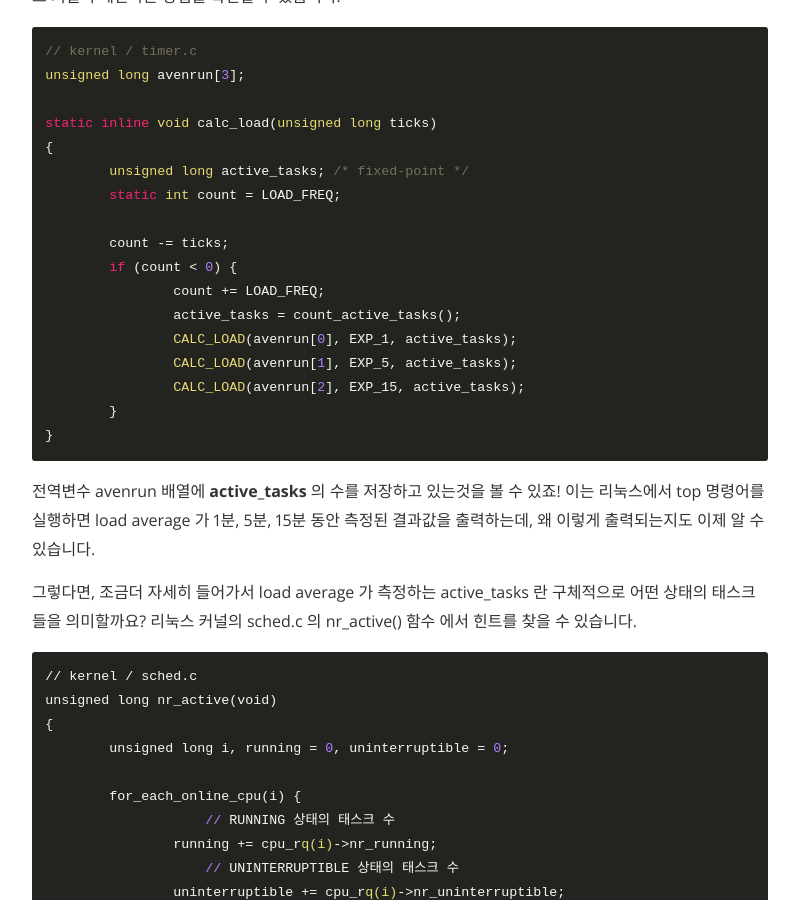
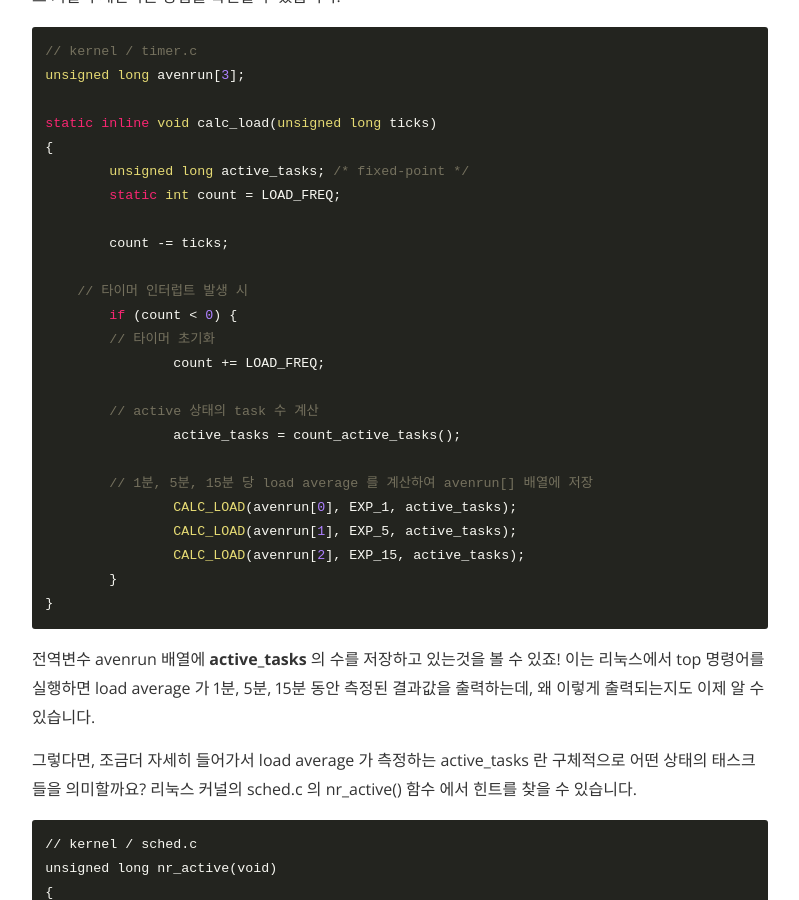
Before and after one commit to injae-kim/injae-kim.github.io, a Jekyll site: the page built from _posts/2020-07-09-how-to-check-single-server-load-average.markdown, in a window 1280 px wide and 900 px high, scrolled down 6266 px. Shown: the whole window, without its empty margins (240-1039 px from the left). Built offline with Jekyll 4.4.1, drawn with Linux system fonts in a browser that asks for light colours; nearby versions of some CDN libraries; some web fonts are replaced; some of the changed text lies outside the part shown.

Commit message:
fix post

```diff
--- a/_posts/2020-07-09-how-to-check-single-server-load-average.markdown
+++ b/_posts/2020-07-09-how-to-check-single-server-load-average.markdown
@@ -173,9 +173,16 @@ static inline void calc_load(unsigned long ticks)
 	static int count = LOAD_FREQ;
 
 	count -= ticks;
+
+    // 타이머 인터럽트 발생 시
 	if (count < 0) {
+        // 타이머 초기화
 		count += LOAD_FREQ;
+
+        // active 상태의 task 수 계산
 		active_tasks = count_active_tasks();
+
+        // 1분, 5분, 15분 당 load average 를 계산하여 avenrun[] 배열에 저장
 		CALC_LOAD(avenrun[0], EXP_1, active_tasks);
 		CALC_LOAD(avenrun[1], EXP_5, active_tasks);
 		CALC_LOAD(avenrun[2], EXP_15, active_tasks);
@@ -261,7 +268,7 @@ $ sar
 
 위의 결과에서 `%user` 는 사용자 모드에서의 CPU 사용률 을 나타내며 `%system` 은 시스템 모드에서의 CPU 사용률 입니다.
 
-이때 `%user` 이 `%system` 이나 `%iowait` 에 비해 월등히 높은 것을 확ㅇ니할 수 있는데, 이는 사용자 모드의 CPU 사용률이 높다는 것 을 의미합니다.
+이때 `%user` 이 `%system` 이나 `%iowait` 에 비해 월등히 높은 것을 확인할 수 있는데, 이는 사용자 모드의 CPU 사용률이 높다는 것 을 의미합니다.
 
 Load Average 가 높고 사용자 모드의 CPU 사용률 수치가 높다면 부하의 원인은 CPU 자체의 리소스 부족이라고 판단할 수 있습니다.
 
```
Also changed, not shown: about.md (+2 -2 lines).
